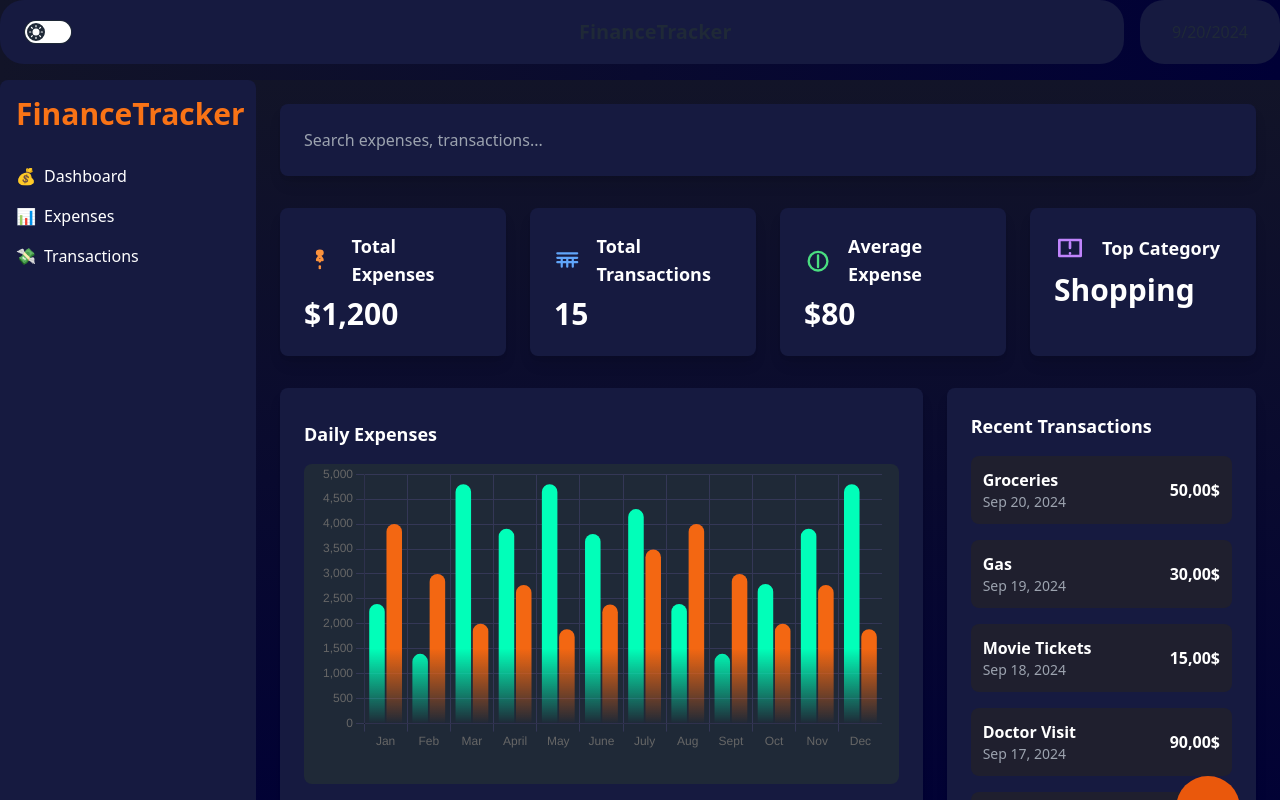
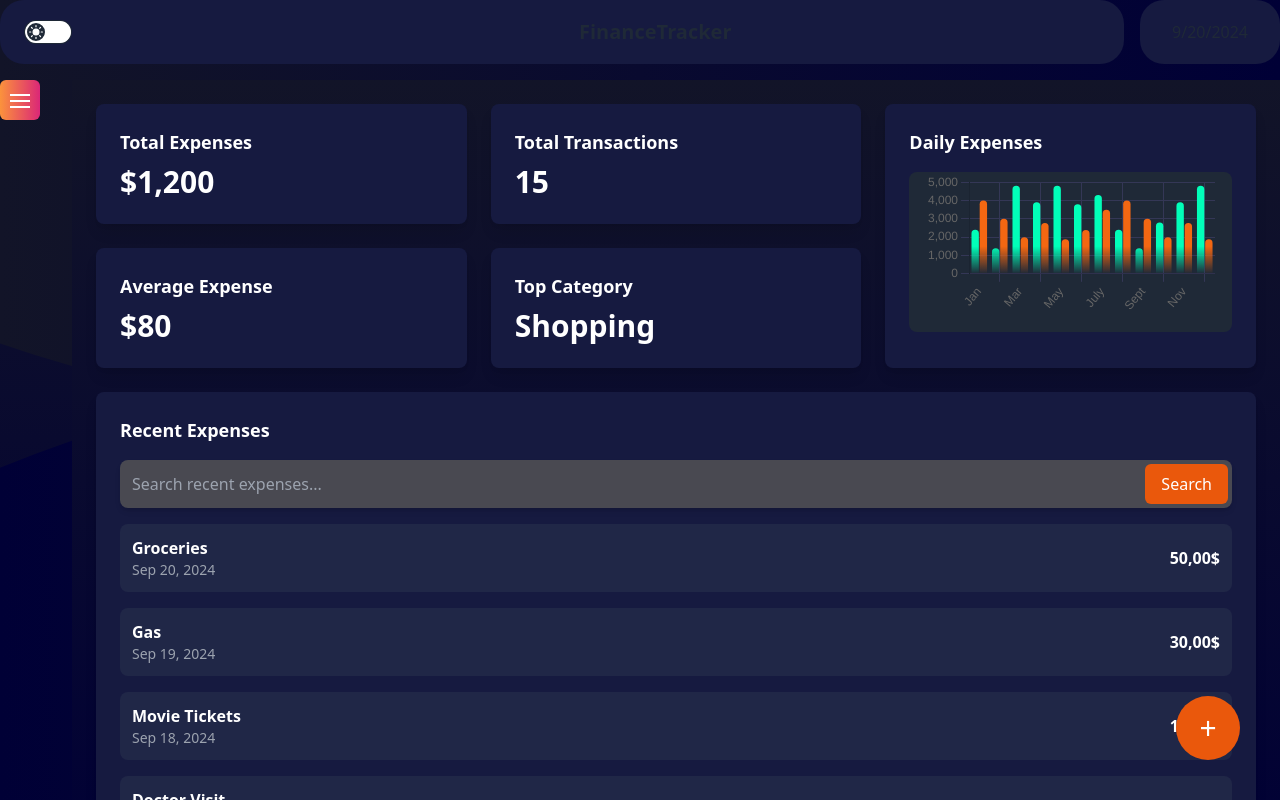
Before and after one commit to Sara-AM91/finance-tracker-frontend, a React (Vite) app: page /expenses in a window 1280 px wide. Shown: the top 800 px of the page. Built offline with nearby package versions, Linux system fonts and the light colour scheme.

Commit message:
Improved expense page design and added a search component.

```diff
--- /dev/null
+++ b/src/components/SearchBar.jsx
@@ -0,0 +1,33 @@
+import React, { useState } from "react";
+
+const SearchBar = ({ onSearch }) => {
+  const [query, setQuery] = useState("");
+
+  const handleInputChange = (e) => {
+    setQuery(e.target.value);
+  };
+
+  const handleSearch = () => {
+    onSearch(query);
+  };
+
+  return (
+    <div className="flex items-center bg-[#494951] p-1 rounded-lg shadow-md">
+      <input
+        type="text"
+        placeholder="Search recent expenses..."
+        value={query}
+        onChange={handleInputChange}
+        className="w-full bg-transparent text-gray-300 p-2 outline-none"
+      />
+      <button
+        onClick={handleSearch}
+        className="bg-orange-600 text-white px-4 py-2 rounded-md ml-2"
+      >
+        Search
+      </button>
+    </div>
+  );
+};
+
+export default SearchBar;
--- a/src/pages/ExpensesPage.jsx
+++ b/src/pages/ExpensesPage.jsx
@@ -1,4 +1,15 @@
+import { useState } from "react";
 import ExpensesVsIncomeBar from "../components/charts/ExpensesVsIncomeBar";
+import ExpensesVsIncomeLine from "../components/charts/ExpensesVsIncomeLine";
+import BasicPie from "../components/charts/BasicPie";
+import ProgressBar from "../components/charts/ProgressBar";
+import TransactionsList from "../components/TransactionsList";
+import NewEntryModal from "../components/NewEntryModal";
+import greenWave from "../assets/greenWave2.png";
+import redWave from "../assets/redWave.png";
+import plus from "../assets/plus.png";
+import SearchBar from "../components/SearchBar";
+
 const recentExpenses = [
   {
     title: "Groceries",
@@ -25,58 +36,32 @@ const recentExpenses = [
     amount: "90,00",
     category: "Health",
   },
-  {
-    title: "Doctor Visit",
-    date: "Sep 17, 2024",
-    amount: "90,00",
-    category: "Health",
-  },
 ];
 
 const ExpensesPage = () => {
+  const [bar, setBar] = useState(true);
+  const toggleChart = () => {
+    setBar(!bar);
+  };
+  const d = new Date();
+  let year = d.getFullYear();
+
+  const handleSearch = (query) => {
+    const results = recentExpenses.filter((expense) =>
+      expense.title.toLowerCase().includes(query.toLowerCase())
+    );
+    setFilteredExpenses(results);
+  };
+
   return (
-    <div className="h-screen w-full flex bg-gradient-to-b from-[#121428] to-[#000036] text-white">
-      {/* Sidebar */}
-      <div className="w-1/5 bg-[#161A40] p-4 flex flex-col space-y-8 rounded-lg">
-        <h1 className="text-3xl font-bold text-orange-500">FinanceTracker</h1>
-        <nav className="space-y-4">
-          <a
-            href="#"
-            className="flex items-center space-x-2 hover:text-orange-500"
-          >
-            <span>💰</span>
-            <span>Dashboard</span>
-          </a>
-          <a
-            href="#"
-            className="flex items-center space-x-2 hover:text-orange-500"
-          >
-            <span>📊</span>
-            <span>Expenses</span>
-          </a>
-          <a
-            href="#"
-            className="flex items-center space-x-2 hover:text-orange-500"
-          >
-            <span>💸</span>
-            <span>Transactions</span>
-          </a>
-        </nav>
-      </div>
-
+    <div className="h-screen w-screen flex flex-col bg-gradient-to-b from-[#121428] to-[#000036] text-white">
+      <div className="flex flex-grow">
         {/* Main Content */}
-      <div className="w-4/5 p-6 space-y-8">
-        {/* Search Bar */}
-        <div className="bg-[#161A40] p-4 rounded-lg shadow-lg">
-          <input
-            type="text"
-            placeholder="Search expenses, transactions..."
-            className="w-full bg-transparent text-gray-300 p-2 outline-none"
-          />
-        </div>
-
-        {/* Cards */}
-        {/* <div className="grid grid-cols-4 gap-6">
+        <div className="flex-grow p-6 space-y-6 overflow-hidden">
+          {/* Cards and Chart Section */}
+          <div className="grid grid-cols-3 gap-6">
+            {/* Card Section */}
+            <div className="col-span-2 grid grid-cols-2 gap-6">
               <div className="p-6 bg-[#161A40] rounded-lg shadow-lg">
                 <h3 className="text-lg font-semibold">Total Expenses</h3>
                 <p className="text-3xl font-bold mt-2">$1,200</p>
@@ -93,115 +78,30 @@ const ExpensesPage = () => {
                 <h3 className="text-lg font-semibold">Top Category</h3>
                 <p className="text-3xl font-bold mt-2">Shopping</p>
               </div>
-        </div> */}
-        <div className="grid grid-cols-4 gap-6">
-          <div className="p-6 bg-[#161A40] rounded-lg shadow-lg">
-            <div className="flex items-center space-x-4">
-              <svg
-                xmlns="http://www.w3.org/2000/svg"
-                className="h-8 w-8 text-orange-400"
-                fill="none"
-                viewBox="0 0 24 24"
-                stroke="currentColor"
-                strokeWidth={2}
-              >
-                <path
-                  strokeLinecap="round"
-                  strokeLinejoin="round"
-                  d="M12 8c-1.105 0-2-.672-2-1.5S10.895 5 12 5s2 .672 2 1.5S13.105 8 12 8zm0 0c0 2-2 2-2 4h4c0-2-2-2-2-4zm0 0V5m0 13h.01M12 12v1m0 4h.01"
-                />
-              </svg>
-              <h3 className="text-lg font-semibold">Total Expenses</h3>
-            </div>
-            <p className="text-3xl font-bold mt-2">$1,200</p>
             </div>
 
-          <div className="p-6 bg-[#161A40] rounded-lg shadow-lg">
-            <div className="flex items-center space-x-4">
-              <svg
-                xmlns="http://www.w3.org/2000/svg"
-                className="h-8 w-8 text-blue-400"
-                fill="none"
-                viewBox="0 0 24 24"
-                stroke="currentColor"
-                strokeWidth={2}
-              >
-                <path
-                  strokeLinecap="round"
-                  strokeLinejoin="round"
-                  d="M3 10h18M3 6h18m-9 4v8m-5-8v8m10-8v8M3 14h18"
-                />
-              </svg>
-              <h3 className="text-lg font-semibold">Total Transactions</h3>
-            </div>
-            <p className="text-3xl font-bold mt-2">15</p>
-          </div>
-
-          <div className="p-6 bg-[#161A40] rounded-lg shadow-lg">
-            <div className="flex items-center space-x-4">
-              <svg
-                xmlns="http://www.w3.org/2000/svg"
-                className="h-8 w-8 text-green-400"
-                fill="none"
-                viewBox="0 0 24 24"
-                stroke="currentColor"
-                strokeWidth={2}
-              >
-                <path
-                  strokeLinecap="round"
-                  strokeLinejoin="round"
-                  d="M12 8v10m8-5a8 8 0 10-16 0 8 8 0 0016 0z"
-                />
-              </svg>
-              <h3 className="text-lg font-semibold">Average Expense</h3>
-            </div>
-            <p className="text-3xl font-bold mt-2">$80</p>
-          </div>
-
-          <div className="p-6 bg-[#161A40] rounded-lg shadow-lg">
-            <div className="flex items-center space-x-4">
-              <svg
-                xmlns="http://www.w3.org/2000/svg"
-                className="h-8 w-8 text-purple-400"
-                fill="none"
-                viewBox="0 0 24 24"
-                stroke="currentColor"
-                strokeWidth={2}
-              >
-                <path
-                  strokeLinecap="round"
-                  strokeLinejoin="round"
-                  d="M12 8v4m0 4h.01M4 6h16v12H4V6z"
-                />
-              </svg>
-              <h3 className="text-lg font-semibold">Top Category</h3>
-            </div>
-            <p className="text-3xl font-bold mt-2">Shopping</p>
-          </div>
-        </div>
-
-        {/* Graph and Latest Transactions */}
-        <div className="grid grid-cols-3 gap-6">
-          {/* Graph Section */}
-          <div className="col-span-2 bg-[#161A40] p-6 rounded-lg shadow-lg">
-            <h3 className="text-lg font-semibold mt-2">Daily Expenses</h3>
-            {/* Placeholder for the graph */}
-            <div className="h-80 bg-gray-800 rounded-lg flex items-center justify-center text-gray-400 mt-4">
-              {/* Graph goes here */}
-              <div className="w-full h-full">
-                <ExpensesVsIncomeBar />
+            {/* Chart Section */}
+            <div className="bg-[#161A40] p-6 rounded-lg shadow-lg">
+              <h3 className="text-lg font-semibold">Daily Expenses</h3>
+              <div className="h-40 bg-gray-800 rounded-lg mt-4">
+                {bar ? <ExpensesVsIncomeBar /> : <ExpensesVsIncomeLine />}
               </div>
             </div>
           </div>
 
-          {/* Latest Transactions */}
+          {/* Latest Transactions Section */}
           <div className="bg-[#161A40] p-6 rounded-lg shadow-lg">
-            <h3 className="text-lg font-semibold">Recent Transactions</h3>
+            <h3 className="text-lg font-semibold">Recent Expenses</h3>
+            {/* Search Bar */}
+            <div className="my-4">
+              <SearchBar onSearch={handleSearch} />
+            </div>
+
             <div className="space-y-4 mt-4">
               {recentExpenses.map((expense, index) => (
                 <div
                   key={index}
-                  className="flex justify-between items-center bg-[#1F1F2E] p-3 rounded-lg"
+                  className="flex justify-between items-center bg-[#202747] p-3 rounded-lg" //202747 3A3A57 202147 272747
                 >
                   <div className="flex flex-col">
                     <span className="font-semibold">{expense.title}</span>
@@ -215,14 +115,13 @@ const ExpensesPage = () => {
                 </div>
               ))}
             </div>
+          </div>
 
-            {/* View ALl Button */}
-          </div>
-        </div>
-        {/* "+" Button positioned in the bottom-right corner */}
-        <button className="bg-orange-600 text-white rounded-full w-16 h-16 flex items-center justify-center text-3xl absolute bottom-10 right-10">
+          {/* Floating "+" Button */}
+          <button className="bg-orange-600 text-white rounded-full w-16 h-16 flex items-center justify-center text-3xl fixed bottom-10 right-10">
             +
           </button>
+        </div>
       </div>
     </div>
   );
--- a/src/pages/MainLayout.jsx
+++ b/src/pages/MainLayout.jsx
@@ -24,6 +24,7 @@ const MainLayout = () => {
       <div className="relative z-10 flex flex-col h-full">
         <Header />
         <div className="flex flex-grow gap-6 h-full">
+          <Sidebar />
           <Outlet /> {/* Dashboard content */}
         </div>
       </div>
```
Lines whose indentation alone changed are shown as unchanged.
